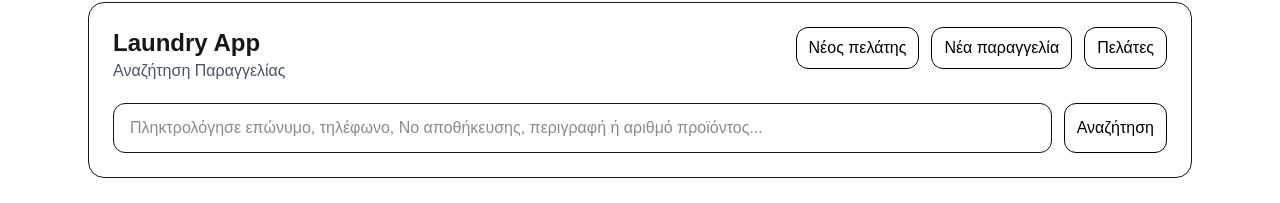
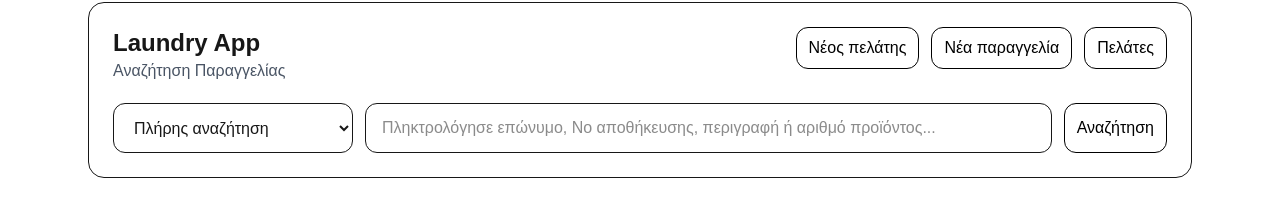
Before and after one commit to angelorentzos-Apexplorer/laundry-app, a Next.js app: page / in a window 1280 px wide. Shown: the part 135-338 px from the top of the page. Built offline with nearby package versions, Linux system fonts and the light colour scheme; no server answers; the database is empty.

Commit message:
improve home search modes

```diff
--- a/app/page.tsx
+++ b/app/page.tsx
@@ -1,7 +1,10 @@
 import Link from "next/link";
 import { prisma } from "@/lib/prisma";
 import HiddenMoneyBox from "./HiddenMoneyBox";
+
 export const dynamic = "force-dynamic";
+
+type SearchType = "customer" | "serial" | "full";
 
 function getButtonClass() {
   return "rounded-xl border border-black bg-white px-3 py-2 text-black transition duration-150 hover:bg-gray-100 active:scale-[0.98] active:bg-black active:text-white";
@@ -53,13 +56,38 @@ function normalizePhoneSearch(q: string) {
   );
 }
 
+function normalizeSearchType(value: string): SearchType {
+  if (value === "customer" || value === "serial" || value === "full") {
+    return value;
+  }
+
+  return "full";
+}
+
+function searchTypeLabel(searchType: SearchType) {
+  switch (searchType) {
+    case "customer":
+      return "Τηλέφωνο / επώνυμο πελάτη";
+    case "serial":
+      return "Μοναδικός αριθμός ρούχου";
+    case "full":
+      return "Πλήρης αναζήτηση";
+    default:
+      return "Πλήρης αναζήτηση";
+  }
+}
+
 export default async function HomePage({
   searchParams,
 }: {
-  searchParams?: Promise<{ q?: string }>;
+  searchParams?: Promise<{ q?: string; searchType?: string }>;
 }) {
   const resolvedSearchParams = searchParams ? await searchParams : undefined;
+
   const q = String(resolvedSearchParams?.q || "").trim();
+  const searchType = normalizeSearchType(
+    String(resolvedSearchParams?.searchType || "full").trim()
+  );
 
   const numericQuery = Number(q);
 
@@ -91,15 +119,42 @@ export default async function HomePage({
         isDeleted: false,
       },
     }),
-    prisma.order.count({ where: { status: "NEW" } }),
-    prisma.order.count({ where: { status: "READY" } }),
+
+    prisma.order.count({
+      where: {
+        isDeleted: false,
+        status: "NEW",
+      },
+    }),
+
+    prisma.order.count({
+      where: {
+        isDeleted: false,
+        status: "READY",
+      },
+    }),
+
     prisma.customer.count(),
-    prisma.order.count({ where: { createdAt: { gte: dayStart } } }),
-    prisma.order.count({ where: { createdAt: { gte: weekStart } } }),
+
+    prisma.order.count({
+      where: {
+        isDeleted: false,
+        createdAt: { gte: dayStart },
+      },
+    }),
+
+    prisma.order.count({
+      where: {
+        isDeleted: false,
+        createdAt: { gte: weekStart },
+      },
+    }),
+
     prisma.orderPayment.aggregate({
       where: { paymentDate: { gte: dayStart } },
       _sum: { amount: true },
     }),
+
     prisma.orderPayment.aggregate({
       where: { paymentDate: { gte: monthStart } },
       _sum: { amount: true },
@@ -147,8 +202,8 @@ export default async function HomePage({
   }> = [];
 
   if (q) {
-    [customerResults, orderResults] = await Promise.all([
-      prisma.customer.findMany({
+    if (searchType === "customer") {
+      customerResults = await prisma.customer.findMany({
         where: {
           OR: [
             { lastName: { contains: q, mode: "insensitive" } },
@@ -156,6 +211,124 @@ export default async function HomePage({
             ...phoneVariants.map((phone) => ({
               phone: { contains: phone },
             })),
+          ],
+        },
+        select: {
+          id: true,
+          firstName: true,
+          lastName: true,
+          fullName: true,
+          phone: true,
+        },
+        take: 20,
+        orderBy: { createdAt: "desc" },
+      });
+
+      const customerIds = customerResults.map((customer) => customer.id);
+
+      orderResults =
+        customerIds.length > 0
+          ? await prisma.order.findMany({
+              where: {
+                isDeleted: false,
+                customerId: {
+                  in: customerIds,
+                },
+              },
+              select: {
+                id: true,
+                storageChainNumber: true,
+                itemsDescription: true,
+                status: true,
+                customer: {
+                  select: {
+                    id: true,
+                    firstName: true,
+                    lastName: true,
+                    fullName: true,
+                    phone: true,
+                  },
+                },
+                orderItems: {
+                  select: {
+                    id: true,
+                    itemSerialNumber: true,
+                    product: {
+                      select: {
+                        id: true,
+                        name: true,
+                      },
+                    },
+                  },
+                  orderBy: { id: "asc" },
+                },
+              },
+              take: 50,
+              orderBy: { createdAt: "desc" },
+            })
+          : [];
+    }
+
+    if (searchType === "serial") {
+      orderResults = isDbInt
+        ? await prisma.order.findMany({
+            where: {
+              isDeleted: false,
+              orderItems: {
+                some: {
+                  itemSerialNumber: numericQuery,
+                },
+              },
+            },
+            select: {
+              id: true,
+              storageChainNumber: true,
+              itemsDescription: true,
+              status: true,
+              customer: {
+                select: {
+                  id: true,
+                  firstName: true,
+                  lastName: true,
+                  fullName: true,
+                  phone: true,
+                },
+              },
+              orderItems: {
+                select: {
+                  id: true,
+                  itemSerialNumber: true,
+                  product: {
+                    select: {
+                      id: true,
+                      name: true,
+                    },
+                  },
+                },
+                orderBy: { id: "asc" },
+              },
+            },
+            take: 20,
+            orderBy: { createdAt: "desc" },
+          })
+        : [];
+    }
+
+    if (searchType === "full") {
+      const shouldSearchPhoneInFull = !isNumeric;
+
+      [customerResults, orderResults] = await Promise.all([
+        prisma.customer.findMany({
+          where: {
+            OR: [
+              { lastName: { contains: q, mode: "insensitive" } },
+              { fullName: { contains: q, mode: "insensitive" } },
+
+              ...(shouldSearchPhoneInFull
+                ? phoneVariants.map((phone) => ({
+                    phone: { contains: phone },
+                  }))
+                : []),
             ],
           },
           select: {
@@ -203,11 +376,13 @@ export default async function HomePage({
                 },
               },
 
-            ...phoneVariants.map((phone) => ({
+              ...(shouldSearchPhoneInFull
+                ? phoneVariants.map((phone) => ({
                     customer: {
                       phone: { contains: phone },
                     },
-            })),
+                  }))
+                : []),
             ],
           },
           select: {
@@ -243,11 +418,11 @@ export default async function HomePage({
         }),
       ]);
     }
+  }
 
   const hasResults = customerResults.length > 0 || orderResults.length > 0;
 
   return (
-
     <main className="space-y-8">
       <section className="space-y-5 rounded-2xl border bg-white p-6">
         <div className="flex flex-col gap-4 md:flex-row md:items-start md:justify-between">
@@ -260,21 +435,43 @@ export default async function HomePage({
             <Link href="/customers/new" className={getButtonClass()}>
               Νέος πελάτης
             </Link>
+
             <Link href="/orders/new" className={getButtonClass()}>
               Νέα παραγγελία
             </Link>
+
             <Link href="/customers" className={getButtonClass()}>
               Πελάτες
             </Link>
           </div>
         </div>
 
-        <form action="/" method="GET" className="flex flex-col gap-3 md:flex-row">
+        <form
+          action="/"
+          method="GET"
+          className="grid gap-3 md:grid-cols-[240px_1fr_auto]"
+        >
+          <select
+            name="searchType"
+            defaultValue={searchType}
+            className="w-full rounded-xl border px-4 py-3 outline-none transition focus:border-black"
+          >
+            <option value="customer">Τηλέφωνο / επώνυμο πελάτη</option>
+            <option value="serial">Μοναδικός αριθμός ρούχου</option>
+            <option value="full">Πλήρης αναζήτηση</option>
+          </select>
+
           <input
             type="text"
             name="q"
             defaultValue={q}
-            placeholder="Πληκτρολόγησε επώνυμο, τηλέφωνο, Νο αποθήκευσης, περιγραφή ή αριθμό προϊόντος..."
+            placeholder={
+              searchType === "customer"
+                ? "Πληκτρολόγησε τηλέφωνο ή επώνυμο πελάτη..."
+                : searchType === "serial"
+                  ? "Πληκτρολόγησε μοναδικό αριθμό ρούχου..."
+                  : "Πληκτρολόγησε επώνυμο, Νο αποθήκευσης, περιγραφή ή αριθμό προϊόντος..."
+            }
             className="w-full rounded-xl border px-4 py-3 outline-none transition focus:border-black"
           />
 
@@ -295,9 +492,10 @@ export default async function HomePage({
       <section className="space-y-5 rounded-2xl border bg-white p-6">
         <div>
           <h2 className="text-2xl font-bold">Αποτελέσματα αναζήτησης</h2>
+
           <p className="mt-2 text-gray-600">
             {q
-              ? `Αποτελέσματα για: ${q}`
+              ? `Αποτελέσματα για: ${q} • Τύπος: ${searchTypeLabel(searchType)}`
               : "Πληκτρολόγησε κάτι στην αναζήτηση για να εμφανιστούν αποτελέσματα."}
           </p>
         </div>
@@ -308,6 +506,7 @@ export default async function HomePage({
           </div>
         ) : (
           <div className="space-y-6">
+            {searchType !== "serial" ? (
               <div className="space-y-3">
                 <h3 className="text-lg font-semibold">Πελάτες</h3>
 
@@ -332,6 +531,7 @@ export default async function HomePage({
                                 }`.trim() ||
                                 `Πελάτης #${customer.id}`}
                             </div>
+
                             <div className="text-sm text-gray-600">
                               Τηλέφωνο: {customer.phone || "-"}
                             </div>
@@ -346,6 +546,7 @@ export default async function HomePage({
                   </div>
                 )}
               </div>
+            ) : null}
 
             <div className="space-y-3">
               <h3 className="text-lg font-semibold">Παραγγελίες</h3>
@@ -375,6 +576,7 @@ export default async function HomePage({
                             <div className="text-lg font-bold">
                               Παραγγελία #{order.id}
                             </div>
+
                             <div className="text-sm text-gray-600">
                               Πελάτης:{" "}
                               {order.customer.fullName ||
@@ -383,16 +585,18 @@ export default async function HomePage({
                                 }`.trim() ||
                                 `Πελάτης #${order.customer.id}`}
                             </div>
+
                             <div className="text-sm text-gray-600">
                               Τηλέφωνο: {order.customer.phone || "-"}
                             </div>
+
                             <div className="text-sm text-gray-600">
                               Περιγραφή: {order.itemsDescription || "-"}
                             </div>
 
-                            {matchedItem && (
+                            {matchedItem ? (
                               <div className="text-sm text-gray-600">
-                                Βρέθηκε από αριθμό προϊόντος:{" "}
+                                Βρέθηκε από μοναδικό αριθμό:{" "}
                                 <span className="font-medium">
                                   {matchedItem.itemSerialNumber}
                                 </span>
@@ -400,11 +604,12 @@ export default async function HomePage({
                                   ? ` • ${matchedItem.product.name}`
                                   : ""}
                               </div>
-                            )}
+                            ) : null}
                           </div>
 
                           <div className="space-y-1 text-sm text-gray-600">
                             <div>Κατάσταση: {order.status}</div>
+
                             <div>
                               Νο Αποθήκευσης: {order.storageChainNumber || "-"}
                             </div>
@@ -419,13 +624,11 @@ export default async function HomePage({
           </div>
         )}
       </section>
+
       <div>
         <h1 className="text-3xl font-bold">Dashboard</h1>
-        <p className="mt-2 text-gray-600">
-
-        </p>
+        <p className="mt-2 text-gray-600"></p>
       </div>
-
 
       <div className="grid gap-4 sm:grid-cols-2 lg:grid-cols-4">
         {cards.map((card) => (
```
Lines whose indentation alone changed are shown as unchanged.
